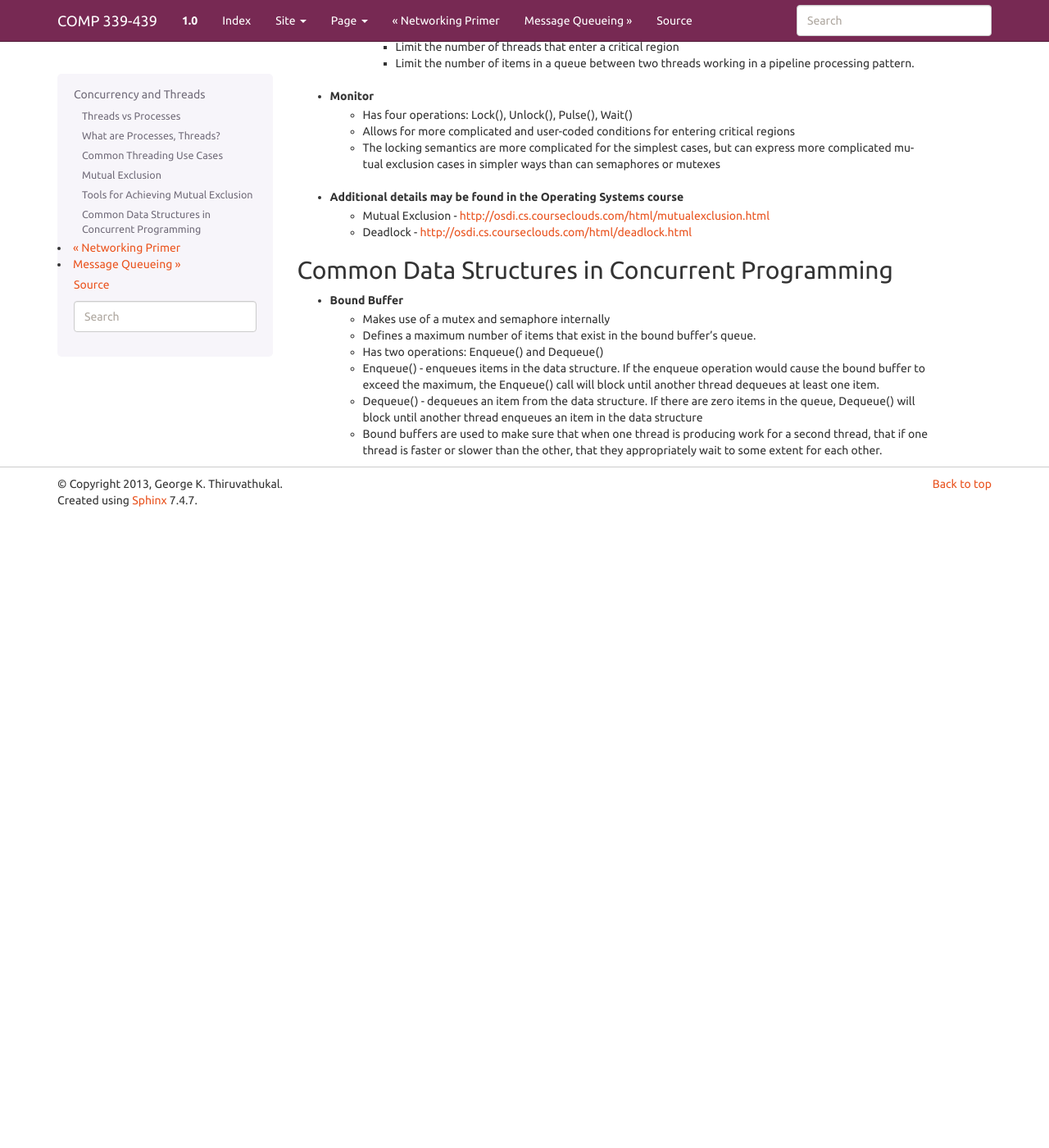
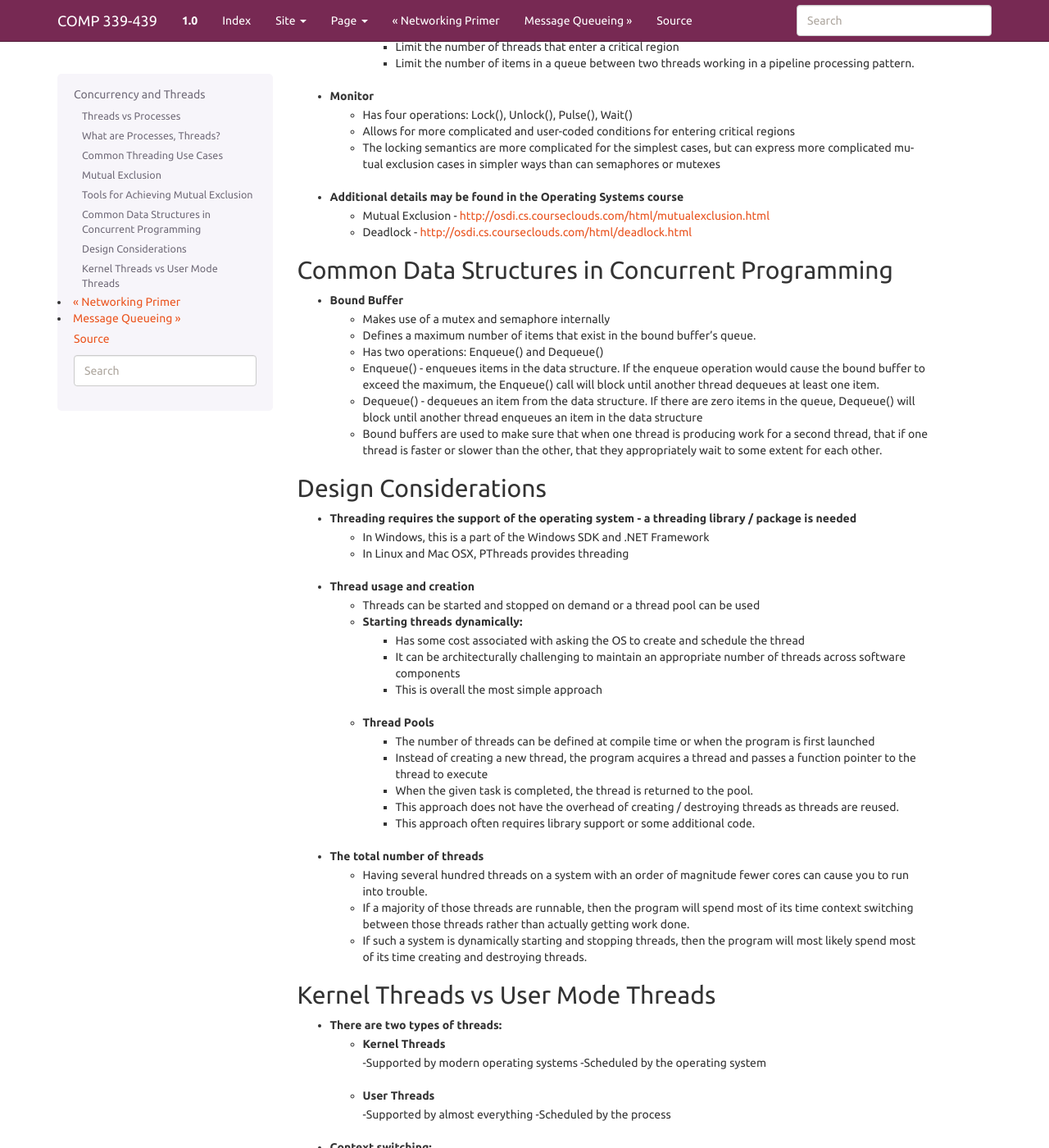
Before and after one commit to LoyolaChicagoBooks/distributedsystems, a Sphinx documentation site: the page built from source/concurrency.rst, in a window 1280 px wide and 1400 px high, scrolled down 1967 px. Shown: the whole window at 82% size. Built offline with Sphinx 7.4.7, drawn with Linux system fonts in a browser that asks for light colours; before the commit the page ends 2597 px from its top, so only the background shows below that; some of the changed text lies outside the part shown.

Commit message:
more slides

```diff
--- a/source/concurrency.rst
+++ b/source/concurrency.rst
@@ -105,3 +105,50 @@ Common Data Structures in Concurrent Programming
 	- Enqueue() - enqueues items in the data structure. If the enqueue operation would cause the bound buffer to exceed the maximum, the Enqueue() call will block until another thread dequeues at least one item.
 	- Dequeue() - dequeues an item from the data structure. If there are zero items in the queue, Dequeue() will block until another thread enqueues an item in the data structure
 	- Bound buffers are used to make sure that when one thread is producing work for a second thread, that if one thread is faster or slower than the other, that they appropriately wait to some extent for each other.
+
+
+Design Considerations
+---------------------
+
+- Threading requires the support of the operating system - a threading library / package is needed
+	- In Windows, this is a part of the Windows SDK and .NET Framework
+	- In Linux and Mac OSX, PThreads provides threading
+- Thread usage and creation
+	- Threads can be started and stopped on demand or a thread pool can be used
+	- Starting threads dynamically:
+		- Has some cost associated with asking the OS to create and schedule the thread
+		- It can be architecturally challenging to maintain an appropriate number of threads across software components
+		- This is overall the most simple approach
+	- Thread Pools
+		- The number of threads can be defined at compile time or when the program is first launched
+		- Instead of creating a new thread, the program acquires a thread and passes a function pointer to the thread to execute
+		- When the given task is completed, the thread is returned to the pool.
+		- This approach does not have the overhead of creating / destroying threads as threads are reused.
+		- This approach often requires library support or some additional code.
+- The total number of threads
+	- Having several hundred threads on a system with an order of magnitude fewer cores can cause you to run into trouble.
+	- If a majority of those threads are runnable, then the program will spend most of its time context switching between those threads rather than actually getting work done.
+	- If such a system is dynamically starting and stopping threads, then the program will most likely spend most of its time creating and destroying threads.
+
+
+Kernel Threads vs User Mode Threads
+-----------------------------------
+
+- There are two types of threads:
+	- Kernel Threads
+		-Supported by modern operating systems
+		-Scheduled by the operating system
+	- User Threads
+		-Supported by almost everything
+		-Scheduled by the process
+- Context switching:
+	- Kernel threads have a higher overhead because the scheduler must be invoked and there might be a time lag before a runnable thread is actually executed.
+	- Kernel threads often perform very well because the operating system has more information about the resource state of the computer and can make better global scheduling decisions than can a program
+	- User-mode threads can context switch with fewer overall operations, but scheduling them is guess-work.
+	- User mode threads can be created more rapidly because new stacks and scheduler entries do not need to be created by the operating system
+- Where are user-mode threads used?
+	- In systems without kernel mode threads
+	- When the number of threads a system needs is in the hundreds or thousands (user-mode threads scale better in these scenarios)
+- Where are kernel-mode threads used?
+	- When the number of threads is not very high (less than 10 per core)
+	- When blocking calls are involved (user-mode thread libraries usually have separate I/O libraries)
```
